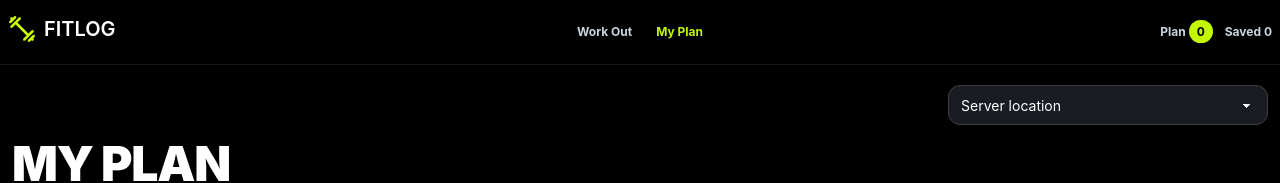
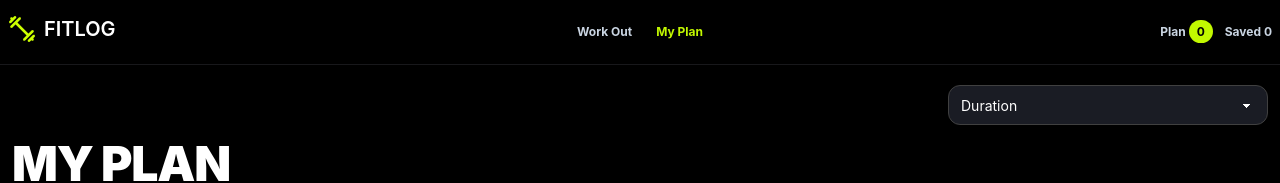
Before and after one commit to dhiman067/assignment-06, a Next.js app: page /myPlans in a window 1280 px wide. Shown: the top 183 px of the page. Built offline with nearby package versions, Linux system fonts and the light colour scheme.

Commit message:
sort by added

```diff
--- a/src/Components/ActionButton/TodaysPlanBtn.tsx
+++ b/src/Components/ActionButton/TodaysPlanBtn.tsx
@@ -7,7 +7,6 @@ import { Dispatch, SetStateAction, useContext } from 'react';
 const TodaysPlanBtn = ({data}:{data:Ifit}) => {
     const state = useContext(exerciseContext)
     const {todaysPlan,setTodaysPlan} = state as  {todaysPlan:Ifit[]; setTodaysPlan:Dispatch<SetStateAction<Ifit[]>>}
-    console.log(todaysPlan);
     const handleTodayPlan = ()=>{
         if(todaysPlan.includes(data)){
             alert("already added")
--- a/src/app/myPlans/page.tsx
+++ b/src/app/myPlans/page.tsx
@@ -7,7 +7,7 @@ import { exerciseContext } from "@/ContextApi/Context";
 import { Ifit } from "@/type";
 import Link from "next/link";
 
-import { Dispatch, SetStateAction, useContext } from "react";
+import { Dispatch, SetStateAction, useContext, useState } from "react";
 
 const MyPlanPage = () => {
     const { todaysPlan, saveLater, activeTab, setActiveTab } = useContext(exerciseContext) as {
@@ -16,20 +16,42 @@ const MyPlanPage = () => {
         activeTab: string
         setActiveTab: Dispatch<SetStateAction<string>>
     }
+    const [sort, setSort] = useState<'Duration'|'Calories'|'Rating'>('Duration')
+    const handleSort =(exercise:Ifit[])=>{
+        const sortExercise = [...exercise]
+        if(sort === 'Duration'){
+            sortExercise.sort((a,b)=>b.duration-a.duration)
+        }
+        else{
+            if(sort === "Calories"){
+                sortExercise.sort((a,b)=>b.caloriesBurned-a.caloriesBurned)
+            }
+            else{
+                if(sort === "Rating"){
+                    sortExercise.sort((a,b)=>b.rating-a.rating)
+                }
+            }
+        }
+        return sortExercise
+    }
 
+    const sortTodaysPlan = handleSort(todaysPlan)
+    const sortSaveLater = handleSort(saveLater)
 
 
     return (
         <div className="container mx-auto my-5 px-3">
             <div className="flex justify-end mb-4">
                 <select
+                    value={sort}
+                    onChange={(e)=>setSort(e.target.value as 'Duration' | 'Calories' |'Rating')}
                     defaultValue="Server location"
                     className="select w-full max-w-xs rounded-xl border-neutral-700 bg-[#1a1c24] text-white shadow-sm"
                 >
-                    <option disabled={true}>Server location</option>
-                    <option>North America</option>
-                    <option>EU west</option>
-                    <option>South East Asia</option>
+                    <option disabled={true}>Sort By</option>
+                    <option value={'Duration'}>Duration</option>
+                    <option value={'Calories'}>Calories</option>
+                    <option value={'Rating'}>Rating</option>
                 </select>
             </div>
 
@@ -62,7 +84,7 @@ const MyPlanPage = () => {
                 />
                 <div className="space-y-2 tab-content w-full text-white p-10">
                     {
-                        todaysPlan.length === 0 ? (<div className="flex flex-col items-center justify-center gap-4">
+                        sortTodaysPlan.length === 0 ? (<div className="flex flex-col items-center justify-center gap-4">
                             <h1 className="text-3xl font-bold">NOTHING HERE YET</h1>
                             <p className="text-slate-500">Browse the library and add a lift to get today moving.</p>
                             <Link href='/exercise'>
@@ -70,7 +92,7 @@ const MyPlanPage = () => {
                                     BROWSE WORKOUTS
                                 </button>
                             </Link>
-                        </div>) : todaysPlan.map(today => <TodaysPlanTab key={today.id} today={today}></TodaysPlanTab>)
+                        </div>) : sortTodaysPlan.map(today => <TodaysPlanTab key={today.id} today={today}></TodaysPlanTab>)
                     }
                 </div>
 
@@ -83,7 +105,7 @@ const MyPlanPage = () => {
                 />
                 <div className="space-y-2 tab-content border-base-3 text-white  p-10">
                     {
-                        saveLater.length === 0 ? (<div className="flex flex-col items-center justify-center gap-4">
+                        sortSaveLater.length === 0 ? (<div className="flex flex-col items-center justify-center gap-4">
                             <h1 className="text-3xl font-bold">NOTHING HERE YET</h1>
                             <p className="text-slate-500">Browse the library and add a lift to get today moving.</p>
                             <Link href='/exercise'>
@@ -91,7 +113,7 @@ const MyPlanPage = () => {
                                     BROWSE WORKOUTS
                                 </button>
                             </Link>
-                        </div>) : saveLater.map(later => <SaveForLater key={later.id} later={later}></SaveForLater>)
+                        </div>) : sortSaveLater.map(later => <SaveForLater key={later.id} later={later}></SaveForLater>)
                     }
                 </div>
             </div>
```
